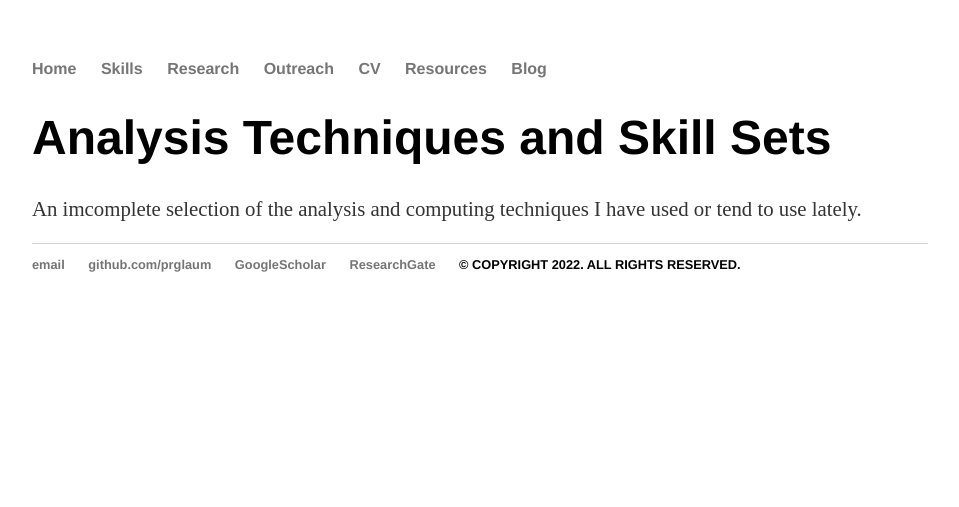
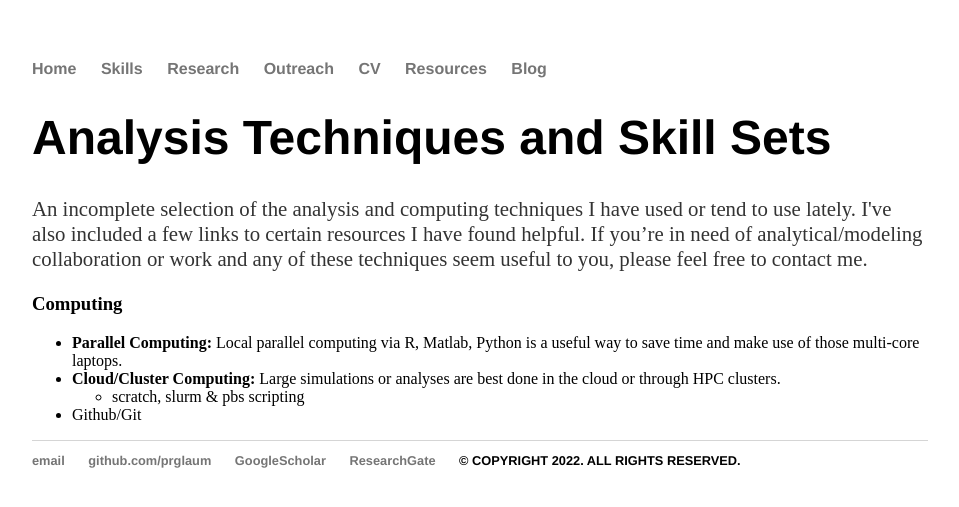
Before and after one commit to prglaum/prglaum.github.io, a Jekyll site: the page built from skills/index.html, in a window 1280 px wide. Shown: the top 507 px of the page, without its empty margins (160-1119 px from the left). Built offline with Jekyll 4.4.1, drawn with Linux system fonts in a browser that asks for light colours.

Commit message:
Update index.html
trying html lists

```diff
--- a/skills/index.html
+++ b/skills/index.html
@@ -4,5 +4,17 @@ title: Analysis Techniques and Skill Sets
 ---
 <div class="blurb">
 	<h1>Analysis Techniques and Skill Sets </h1>
-  <p>An imcomplete selection of the analysis and computing techniques I have used or tend to use lately.</p>
+  	<p>An incomplete selection of the analysis and computing techniques I have used or tend to use lately. I've also included a few links to certain resources
+	  I have found helpful. If you’re in need of analytical/modeling collaboration or work and any of these techniques seem useful to you, please feel free to contact me.
+	</p>
 </div><!-- /.blurb -->
+
+<h3>Computing</h3>
+<ul>
+	<li><b>Parallel Computing:</b> Local parallel computing via R, Matlab, Python is a useful way to save time and make use of those multi-core laptops.</li>
+	<li><b>Cloud/Cluster Computing:</b> Large simulations or analyses are best done in the cloud or through HPC clusters. </li>
+		<ul>
+			<li>scratch, slurm & pbs scripting </li>
+		</ul>
+	<li>Github/Git</li>
+</ul>
```
